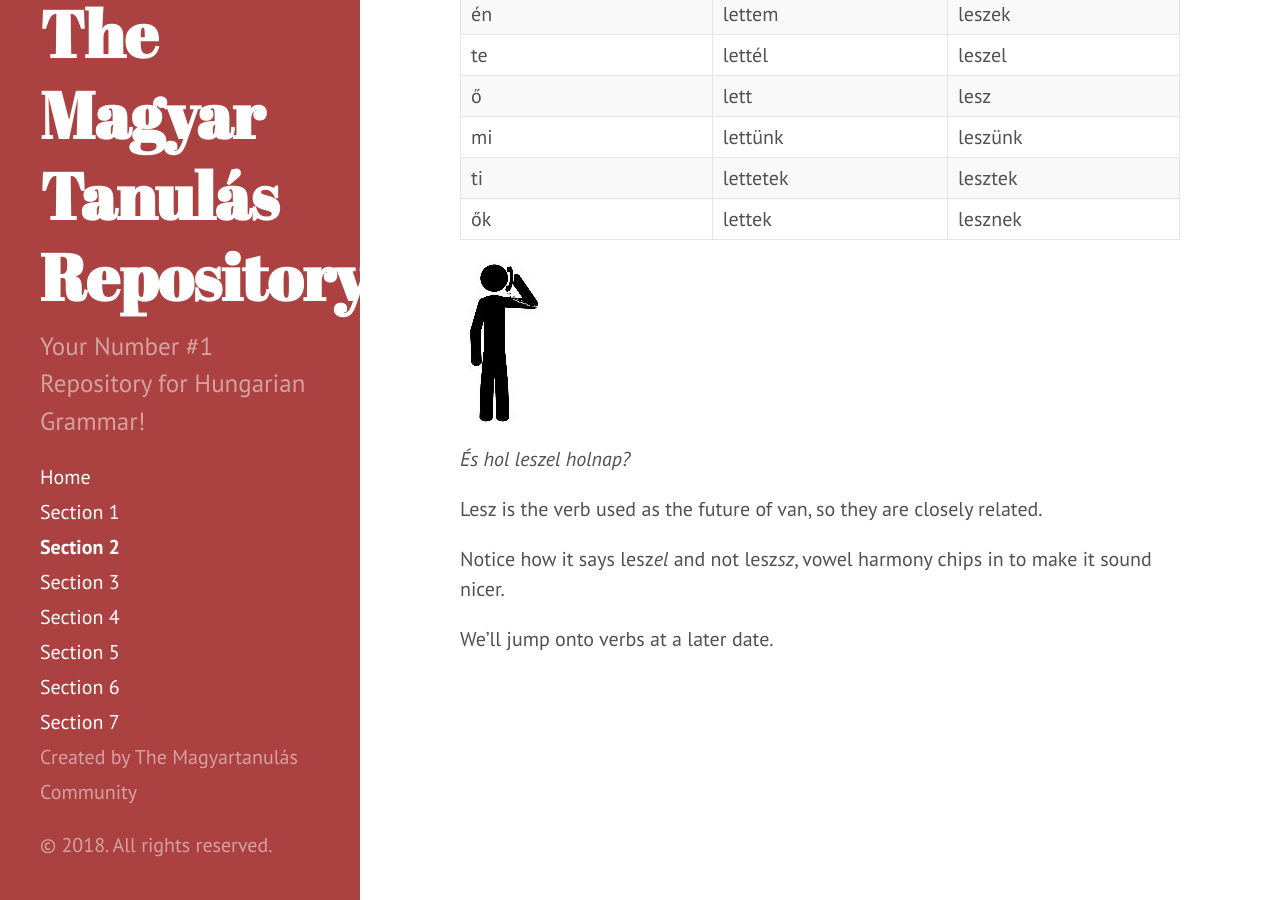
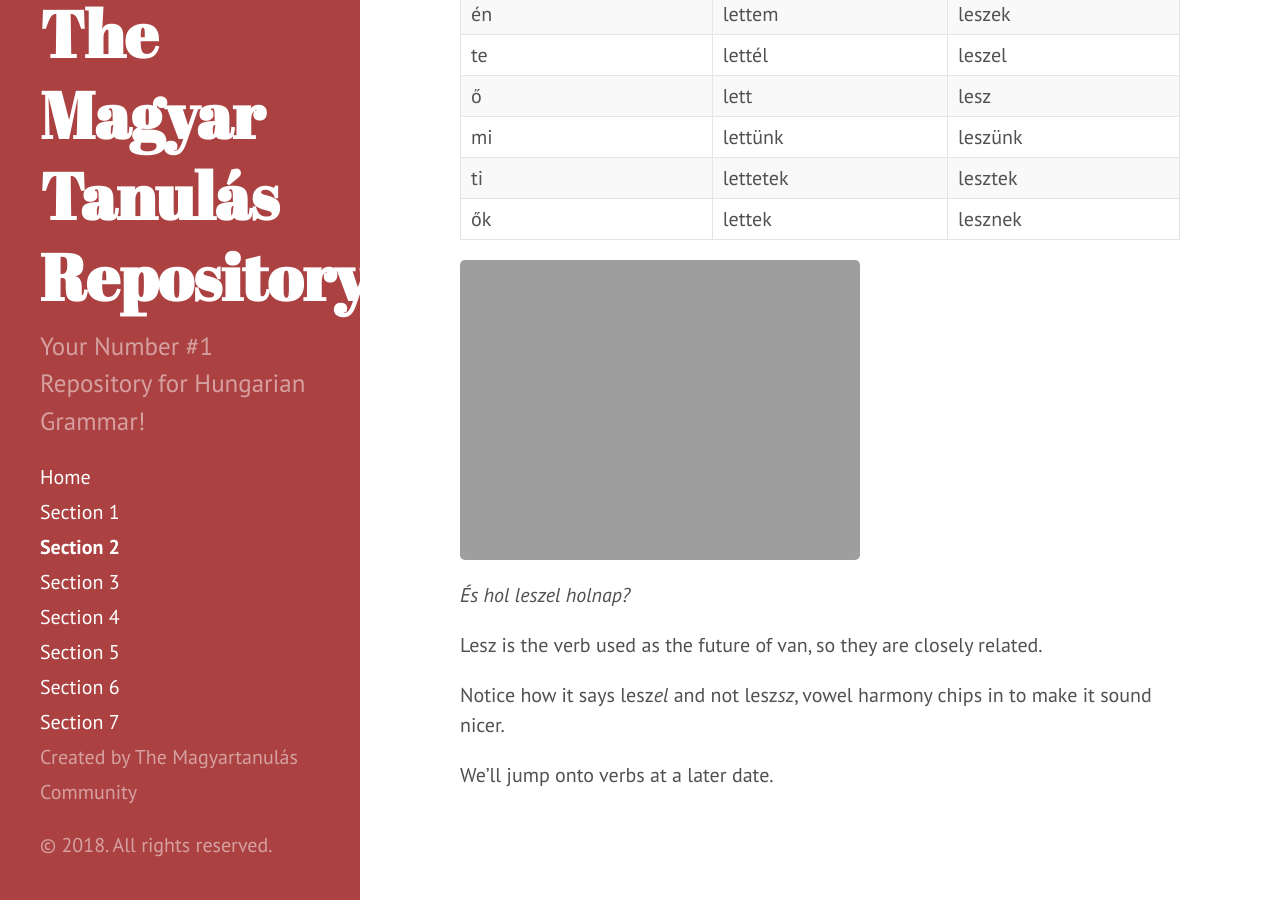
Before and after one commit to Magyartanulas/magyartanulas.github.io, a Jekyll site: the page built from Section2.md, in a window 1280 px wide and 900 px high, scrolled down 5837 px. Built offline with Jekyll 4.4.1, drawn with Linux system fonts in a browser that asks for light colours; Markdown is read by kramdown in place of the engine named in the settings.

Commit message:
Update Section2.md

```diff
--- a/Section2.md
+++ b/Section2.md
@@ -162,7 +162,7 @@
 | ti      | lettetek | lesztek |
 | ők      | lettek   | lesznek |
 
-![Hol leszel?](https://magyartanulas.github.io/public/hol_leszel.jpg)
+![Hol leszel?](https://magyartanulas.github.io/public/hol_leszel.jg)
 
 *És hol leszel holnap?*
 
```
